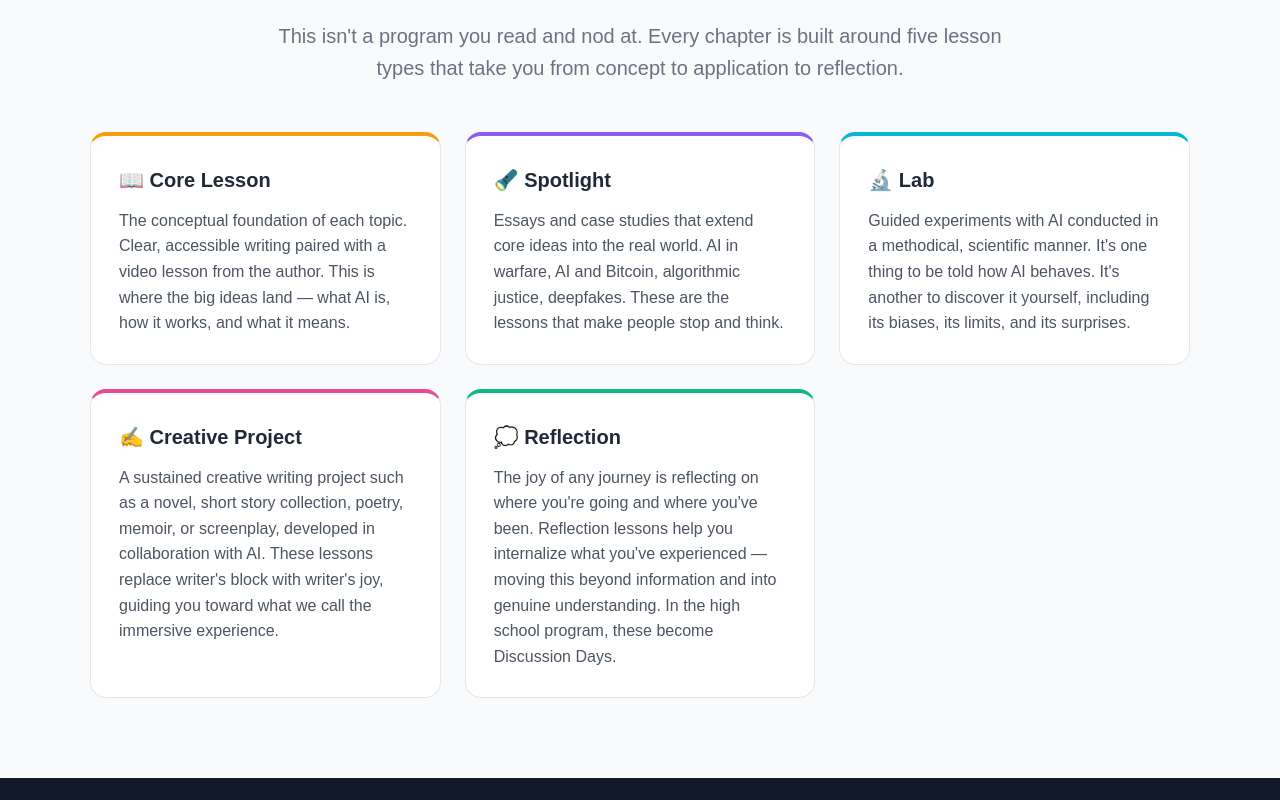
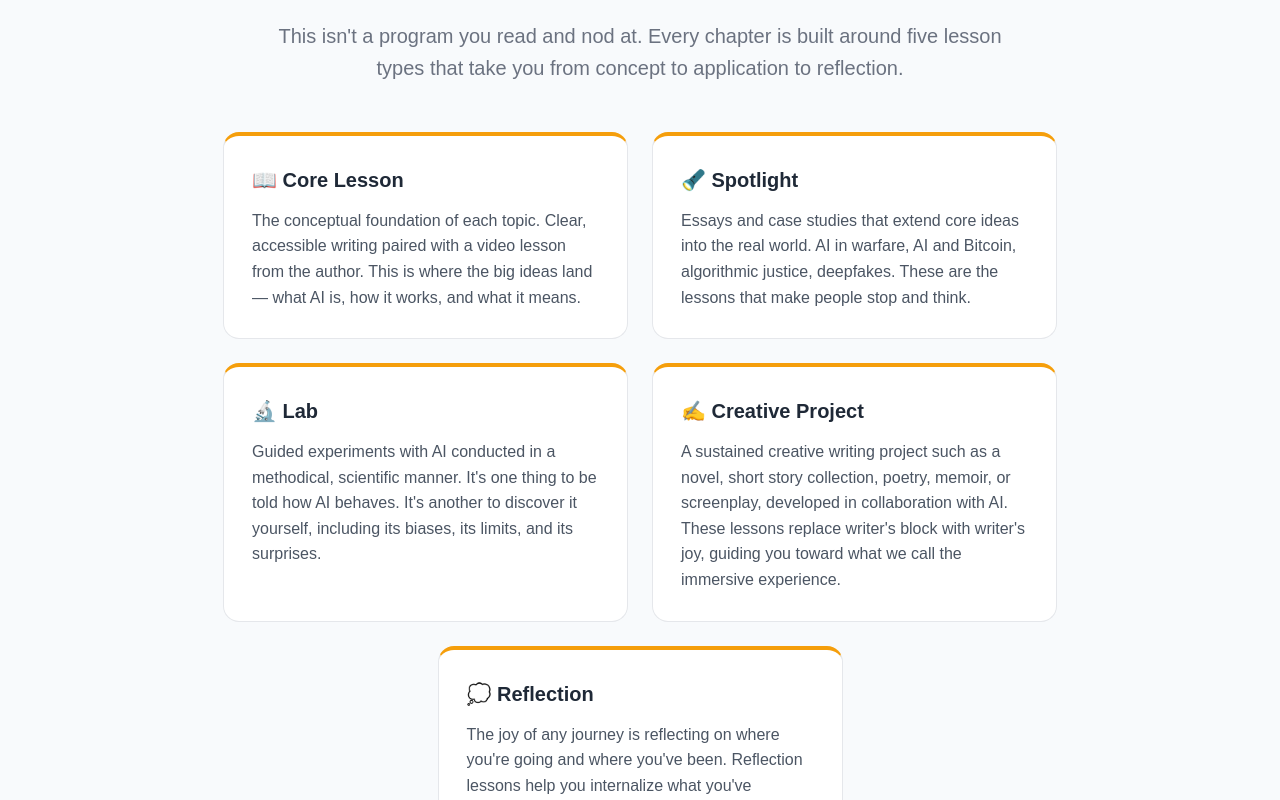
Before and after one commit to Suchocki88/UnderstandingAI.ai, a Next.js app: page /curriculum in a window 1280 px wide. Shown: the part 1240-2040 px from the top of the page. Built offline with nearby package versions, Linux system fonts and the light colour scheme.

Commit message:
Update page.tsx

```diff
--- a/app/curriculum/page.tsx
+++ b/app/curriculum/page.tsx
@@ -103,37 +103,37 @@ export default function Page() {
             </p>
           </div>
 
-          <div style={{ display: "grid", gridTemplateColumns: "repeat(auto-fit, minmax(300px, 1fr))", gap: 24 }}>
+          <div style={{ display: "flex", flexWrap: "wrap", gap: 24, justifyContent: "center" }}>
 
-            <div style={{ background: "#ffffff", border: "1px solid #e5e7eb", borderRadius: 16, padding: 28, borderTop: "4px solid #f59e0b" }}>
+            <div style={{ background: "#ffffff", border: "1px solid #e5e7eb", borderRadius: 16, padding: 28, borderTop: "4px solid #f59e0b", width: "calc(33% - 16px)", minWidth: 280 }}>
               <h3 style={{ margin: "0 0 12px", fontSize: 20 }}>📖 Core Lesson</h3>
               <p style={{ color: "#4b5563", margin: 0 }}>
                 The conceptual foundation of each topic. Clear, accessible writing paired with a video lesson from the author. This is where the big ideas land — what AI is, how it works, and what it means.
               </p>
             </div>
 
-            <div style={{ background: "#ffffff", border: "1px solid #e5e7eb", borderRadius: 16, padding: 28, borderTop: "4px solid #8b5cf6" }}>
+            <div style={{ background: "#ffffff", border: "1px solid #e5e7eb", borderRadius: 16, padding: 28, borderTop: "4px solid #f59e0b", width: "calc(33% - 16px)", minWidth: 280 }}>
               <h3 style={{ margin: "0 0 12px", fontSize: 20 }}>🔦 Spotlight</h3>
               <p style={{ color: "#4b5563", margin: 0 }}>
                 Essays and case studies that extend core ideas into the real world. AI in warfare, AI and Bitcoin, algorithmic justice, deepfakes. These are the lessons that make people stop and think.
               </p>
             </div>
 
-            <div style={{ background: "#ffffff", border: "1px solid #e5e7eb", borderRadius: 16, padding: 28, borderTop: "4px solid #06b6d4" }}>
+            <div style={{ background: "#ffffff", border: "1px solid #e5e7eb", borderRadius: 16, padding: 28, borderTop: "4px solid #f59e0b", width: "calc(33% - 16px)", minWidth: 280 }}>
               <h3 style={{ margin: "0 0 12px", fontSize: 20 }}>🔬 Lab</h3>
               <p style={{ color: "#4b5563", margin: 0 }}>
                 Guided experiments with AI conducted in a methodical, scientific manner. It&apos;s one thing to be told how AI behaves. It&apos;s another to discover it yourself, including its biases, its limits, and its surprises.
               </p>
             </div>
 
-            <div style={{ background: "#ffffff", border: "1px solid #e5e7eb", borderRadius: 16, padding: 28, borderTop: "4px solid #ec4899" }}>
+            <div style={{ background: "#ffffff", border: "1px solid #e5e7eb", borderRadius: 16, padding: 28, borderTop: "4px solid #f59e0b", width: "calc(33% - 16px)", minWidth: 280 }}>
               <h3 style={{ margin: "0 0 12px", fontSize: 20 }}>✍️ Creative Project</h3>
               <p style={{ color: "#4b5563", margin: 0 }}>
                 A sustained creative writing project such as a novel, short story collection, poetry, memoir, or screenplay, developed in collaboration with AI. These lessons replace writer&apos;s block with writer&apos;s joy, guiding you toward what we call the immersive experience.
               </p>
             </div>
 
-            <div style={{ background: "#ffffff", border: "1px solid #e5e7eb", borderRadius: 16, padding: 28, borderTop: "4px solid #10b981" }}>
+            <div style={{ background: "#ffffff", border: "1px solid #e5e7eb", borderRadius: 16, padding: 28, borderTop: "4px solid #f59e0b", width: "calc(33% - 16px)", minWidth: 280 }}>
               <h3 style={{ margin: "0 0 12px", fontSize: 20 }}>💭 Reflection</h3>
               <p style={{ color: "#4b5563", margin: 0 }}>
                 The joy of any journey is reflecting on where you&apos;re going and where you&apos;ve been. Reflection lessons help you internalize what you&apos;ve experienced — moving this beyond information and into genuine understanding. In the high school program, these become Discussion Days.
```
